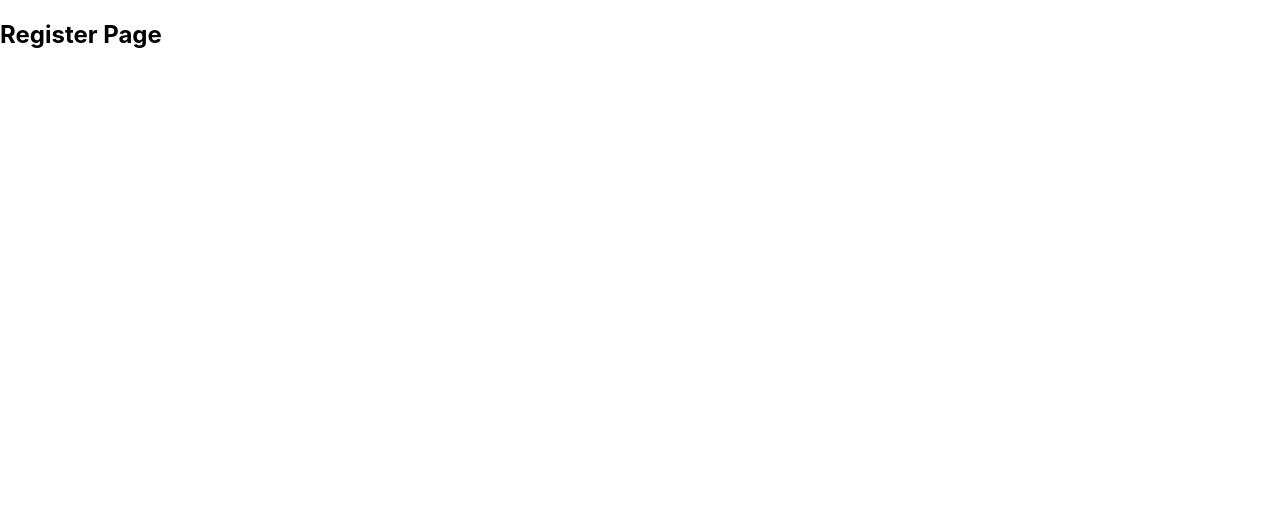
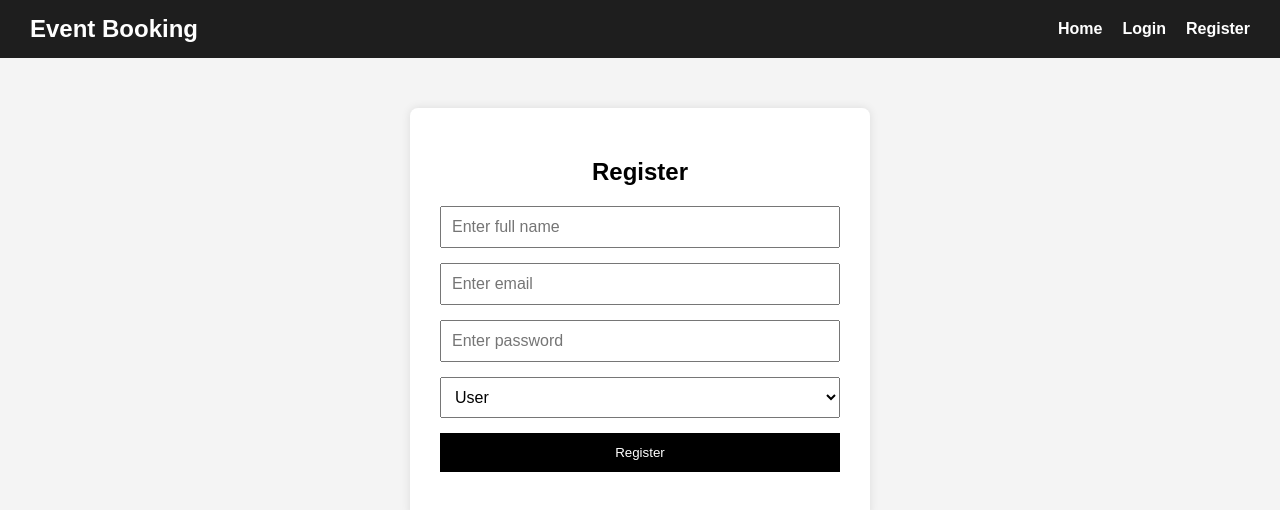
Before and after one commit to Madhvesh14/Assignment_project_frontend, a React (Create React App) app: page /register in a window 1280 px wide. Shown: the top 510 px of the page. Built offline with nearby package versions, Linux system fonts and the light colour scheme.

Commit message:
Added Register and login with authentication

```diff
--- a/src/App.js
+++ b/src/App.js
@@ -1,11 +1,8 @@
 import AppRoutes from "./routes/AppRoutes";
 
 function App() {
-  return (
-    <div>
-      <AppRoutes />
-    </div>
-  );
+
+  return <AppRoutes />;
 }
 
 export default App;
--- /dev/null
+++ b/src/components/Navbar.js
@@ -0,0 +1,31 @@
+import { Link } from "react-router-dom";
+
+function Navbar() {
+  return (
+    <nav className="navbar">
+
+      <h2 className="logo">
+        Event Booking
+      </h2>
+
+      <ul className="nav-links">
+
+        <li>
+          <Link to="/">Home</Link>
+        </li>
+
+        <li>
+          <Link to="/login">Login</Link>
+        </li>
+
+        <li>
+          <Link to="/register">Register</Link>
+        </li>
+
+      </ul>
+
+    </nav>
+  );
+}
+
+export default Navbar;
--- a/src/index.css
+++ b/src/index.css
@@ -1,13 +1,96 @@
 body {
   margin: 0;
-  font-family: -apple-system, BlinkMacSystemFont, 'Segoe UI', 'Roboto', 'Oxygen',
-    'Ubuntu', 'Cantarell', 'Fira Sans', 'Droid Sans', 'Helvetica Neue',
-    sans-serif;
-  -webkit-font-smoothing: antialiased;
-  -moz-osx-font-smoothing: grayscale;
+  font-family: Arial, Helvetica, sans-serif;
+  background-color: #f4f4f4;
 }
 
-code {
-  font-family: source-code-pro, Menlo, Monaco, Consolas, 'Courier New',
-    monospace;
+.navbar {
+  background-color: #1e1e1e;
+  color: white;
+  padding: 15px 30px;
+
+  display: flex;
+
+  justify-content: space-between;
+
+  align-items: center;
 }
+
+.logo {
+  margin: 0;
+}
+
+.nav-links {
+  list-style: none;
+
+  display: flex;
+
+  gap: 20px;
+
+  margin: 0;
+}
+
+.nav-links a {
+  color: white;
+
+  text-decoration: none;
+
+  font-weight: bold;
+}
+
+.nav-links a:hover {
+  color: #d3d3d3;
+}
+
+.page-container {
+  padding: 40px;
+}
+
+.form-container {
+  width: 400px;
+
+  margin: 50px auto;
+
+  background-color: white;
+
+  padding: 30px;
+
+  border-radius: 8px;
+
+  box-shadow: 0 0 10px rgba(0,0,0,0.1);
+}
+
+.form-container h2 {
+  text-align: center;
+}
+
+.form-container form {
+  display: flex;
+
+  flex-direction: column;
+
+  gap: 15px;
+}
+
+.form-container input,
+.form-container select {
+  padding: 10px;
+
+  font-size: 16px;
+}
+
+.form-container button {
+  padding: 12px;
+
+  background-color: black;
+
+  color: white;
+
+  border: none;
+
+  cursor: pointer;
+}
+
+.form-container button:hover {
+  background-color: #333;
+}
--- a/src/pages/Home.js
+++ b/src/pages/Home.js
@@ -1,7 +1,15 @@
 function Home() {
   return (
-    <div>
-      <h2>Home Page</h2>
+    <div className="page-container">
+
+      <h1>
+        Welcome to Event Booking System
+      </h1>
+
+      <p>
+        Book events easily online.
+      </p>
+
     </div>
   );
 }
--- a/src/pages/Login.js
+++ b/src/pages/Login.js
@@ -1,7 +1,91 @@
+import { useState } from "react";
+
+import API from "../services/api";
+
 function Login() {
+
+  const [emailId, setEmailId] =
+    useState("");
+
+  const [password, setPassword] =
+    useState("");
+
+  const [message, setMessage] =
+    useState("");
+
+  const handleSubmit = async (e) => {
+
+    e.preventDefault();
+
+    try {
+
+      const response =
+        await API.post(
+          "/Auth/login",
+          {
+            emailId,
+            password
+          }
+        );
+
+      localStorage.setItem(
+        "token",
+        response.data.token
+      );
+
+      localStorage.setItem(
+        "role",
+        response.data.role
+      );
+
+      setMessage(
+        "Login successful"
+      );
+
+    }
+    catch (error) {
+
+      console.log(error);
+
+      setMessage(
+        "Invalid credentials"
+      );
+    }
+  };
+
   return (
-    <div>
-      <h2>Login Page</h2>
+    <div className="form-container">
+
+      <h2>Login</h2>
+
+      <form onSubmit={handleSubmit}>
+
+        <input
+          type="email"
+          placeholder="Enter email"
+          value={emailId}
+          onChange={(e) =>
+            setEmailId(e.target.value)
+          }
+        />
+
+        <input
+          type="password"
+          placeholder="Enter password"
+          value={password}
+          onChange={(e) =>
+            setPassword(e.target.value)
+          }
+        />
+
+        <button type="submit">
+          Login
+        </button>
+
+      </form>
+
+      <p>{message}</p>
+
     </div>
   );
 }
--- a/src/pages/Register.js
+++ b/src/pages/Register.js
@@ -1,7 +1,117 @@
+import { useState } from "react";
+
+import API from "../services/api";
+
 function Register() {
+
+  const [fullName, setFullName] =
+    useState("");
+
+  const [emailId, setEmailId] =
+    useState("");
+
+  const [password, setPassword] =
+    useState("");
+
+  const [roleId, setRoleId] =
+    useState("2");
+
+  const [message, setMessage] =
+    useState("");
+
+  const handleSubmit = async (e) => {
+
+    e.preventDefault();
+
+    try {
+
+      const response =
+        await API.post(
+          "/Auth/register",
+          {
+            fullName,
+            emailId,
+            password,
+            roleId: parseInt(roleId)
+          }
+        );
+
+      setMessage(response.data);
+
+      setFullName("");
+      setEmailId("");
+      setPassword("");
+
+    }
+    catch (error) {
+
+      console.log(error);
+
+      setMessage(
+        "Registration failed"
+      );
+    }
+  };
+
   return (
-    <div>
-      <h2>Register Page</h2>
+    <div className="form-container">
+
+      <h2>Register</h2>
+
+      <form onSubmit={handleSubmit}>
+
+        <input
+          type="text"
+          placeholder="Enter full name"
+          value={fullName}
+          onChange={(e) =>
+            setFullName(e.target.value)
+          }
+        />
+
+        <input
+          type="email"
+          placeholder="Enter email"
+          value={emailId}
+          onChange={(e) =>
+            setEmailId(e.target.value)
+          }
+        />
+
+        <input
+          type="password"
+          placeholder="Enter password"
+          value={password}
+          onChange={(e) =>
+            setPassword(e.target.value)
+          }
+        />
+
+        <select
+          value={roleId}
+          onChange={(e) =>
+            setRoleId(e.target.value)
+          }
+        >
+
+          <option value="1">
+            Admin
+          </option>
+
+          <option value="2">
+            User
+          </option>
+
+        </select>
+
+        <button type="submit">
+          Register
+        </button>
+
+      </form>
+
+      <p>{message}</p>
+
     </div>
   );
 }
--- a/src/routes/AppRoutes.js
+++ b/src/routes/AppRoutes.js
@@ -1,19 +1,41 @@
-import { BrowserRouter, Routes, Route } from "react-router-dom";
+import {
+  BrowserRouter,
+  Routes,
+  Route
+} from "react-router-dom";
+
+import Navbar from "../components/Navbar";
 
 import Home from "../pages/Home";
 import Login from "../pages/Login";
 import Register from "../pages/Register";
 
 function AppRoutes() {
+
   return (
     <BrowserRouter>
+
+      <Navbar />
+
       <Routes>
-        <Route path="/" element={<Home />} />
 
-        <Route path="/login" element={<Login />} />
+        <Route
+          path="/"
+          element={<Home />}
+        />
 
-        <Route path="/register" element={<Register />} />
+        <Route
+          path="/login"
+          element={<Login />}
+        />
+
+        <Route
+          path="/register"
+          element={<Register />}
+        />
+
       </Routes>
+
     </BrowserRouter>
   );
 }
--- /dev/null
+++ b/src/services/api.js
@@ -0,0 +1,7 @@
+import axios from "axios";
+
+const API = axios.create({
+  baseURL: "http://localhost:5226/api"
+});
+
+export default API;
```
Also changed, not shown: 2 other files (tests, documents, lock files or other folders).
